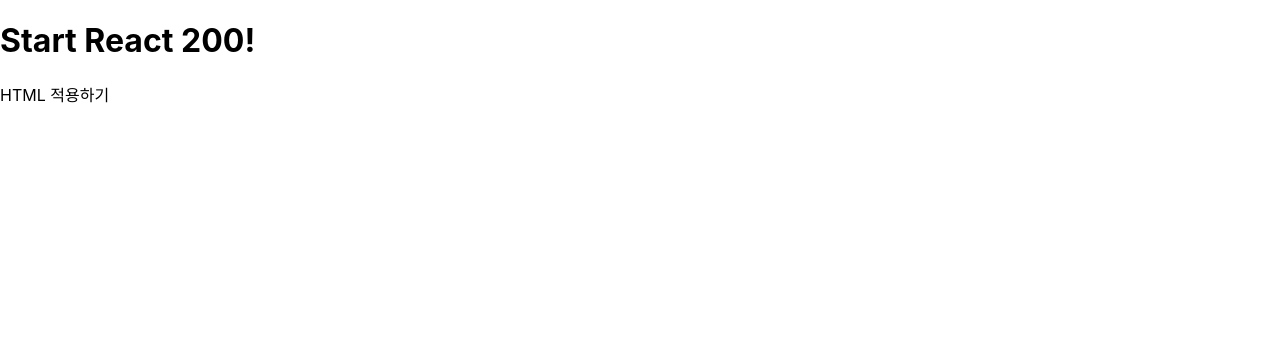
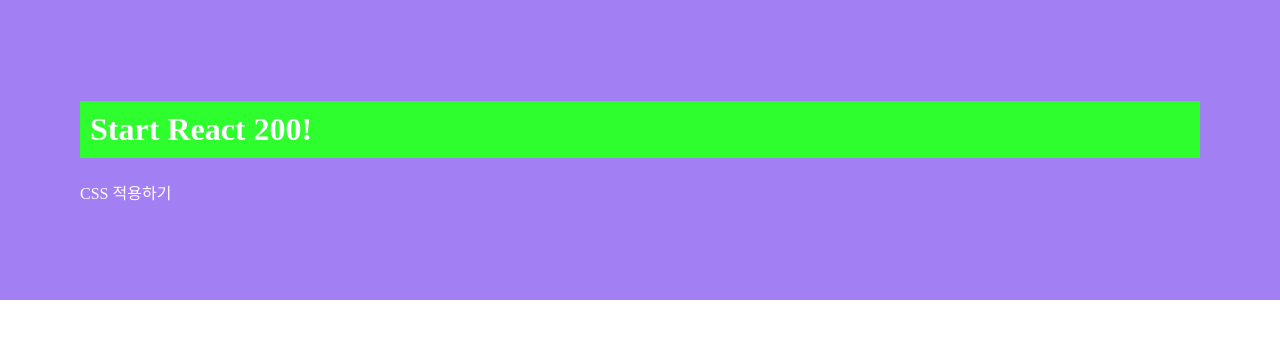
Before and after one commit to jihyean/React200, a React (Create React App) app in the folder client/: page / in a window 1280 px wide. Shown: the top 338 px of the page. Built offline with nearby package versions, Linux system fonts and the light colour scheme.

Commit message:
[002] .jsx에 css 적용하기

```diff
--- a/client/src/App.css
+++ b/client/src/App.css
@@ -1,38 +1,13 @@
-.App {
-  text-align: center;
+div {
+  background-color: rgb(162, 127, 243);
+  color: rgb(255, 255, 255);
+  padding: 40px;
+  font-family: 고딕;
 }
 
-.App-logo {
-  height: 40vmin;
-  pointer-events: none;
+h1 {
+  color: white;
+  background-color: #2EFE2E;
+  padding: 10px;
+  font-family: 고딕;
 }
-
-@media (prefers-reduced-motion: no-preference) {
-  .App-logo {
-    animation: App-logo-spin infinite 20s linear;
-  }
-}
-
-.App-header {
-  background-color: #282c34;
-  min-height: 100vh;
-  display: flex;
-  flex-direction: column;
-  align-items: center;
-  justify-content: center;
-  font-size: calc(10px + 2vmin);
-  color: white;
-}
-
-.App-link {
-  color: #61dafb;
-}
-
-@keyframes App-logo-spin {
-  from {
-    transform: rotate(0deg);
-  }
-  to {
-    transform: rotate(360deg);
-  }
-}
--- a/client/src/App.js
+++ b/client/src/App.js
@@ -1,10 +1,11 @@
 import React from 'react';
+import './App.css';
 
 function App() {
   return (
     <div>
       <h1>Start React 200!</h1>
-      <p>HTML 적용하기</p>
+      <p>CSS 적용하기</p>
     </div>
   );
 }
```
